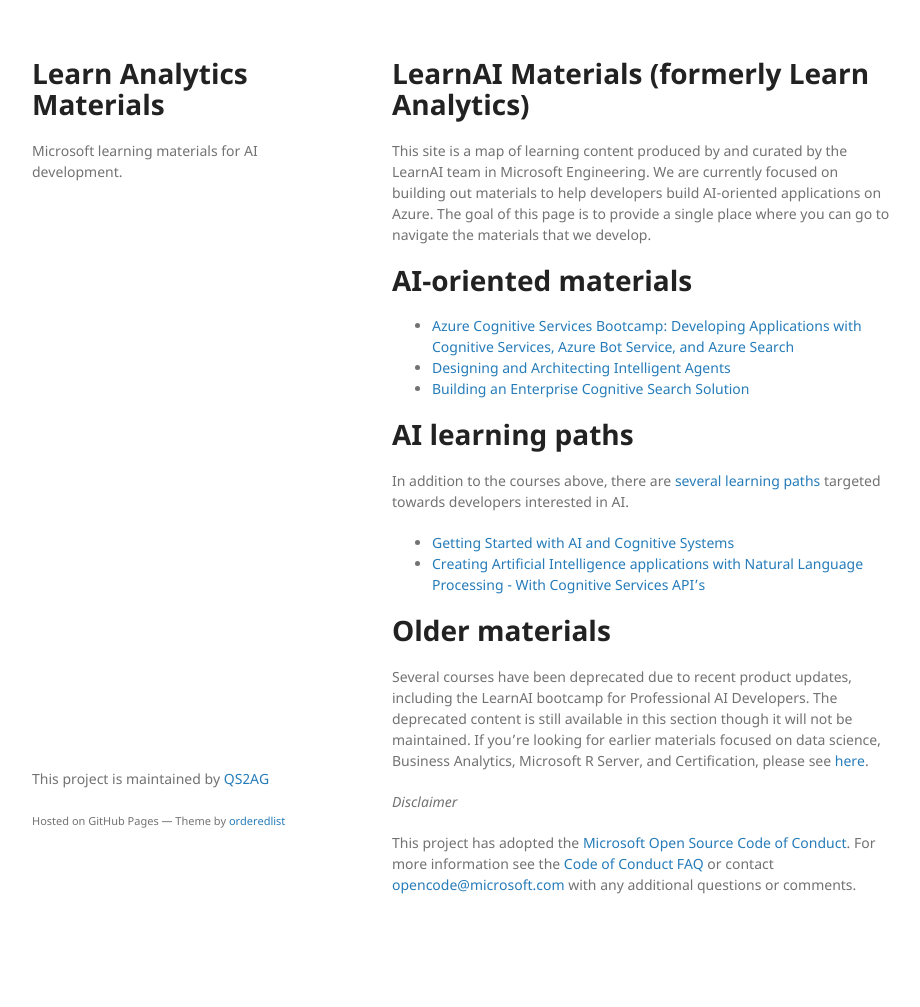
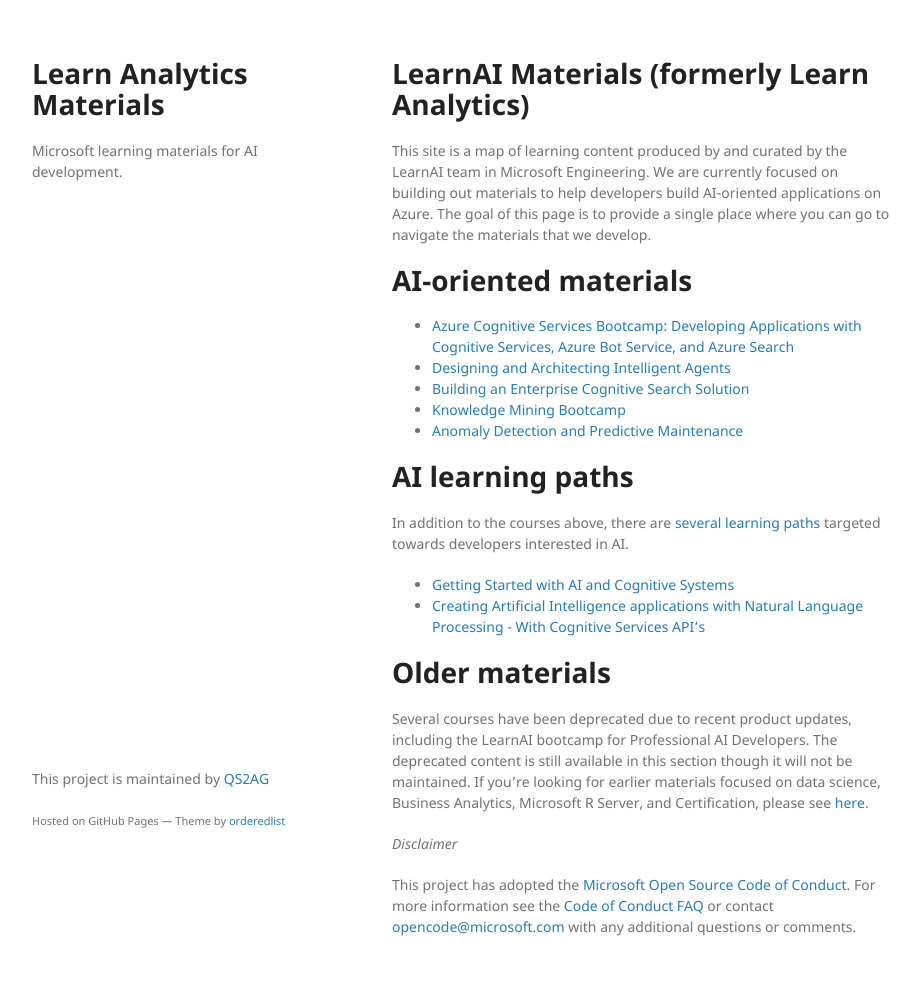
Before and after one commit to QS2AG/learnAnalytics-public, a Jekyll site: the page built from index.md, in a window 1280 px wide. Shown: the whole page, without its empty margins (178-1098 px from the left). Built offline with Jekyll 4.4.1, drawn with Linux system fonts in a browser that asks for light colours; our own code applies the rules of GitHub Pages for plain Markdown files; before the commit the page ends 965 px from its top, so only the background shows below that.

Commit message:
Update index.md

```diff
--- a/index.md
+++ b/index.md
@@ -12,6 +12,8 @@
 - [Azure Cognitive Services Bootcamp: Developing Applications with Cognitive Services, Azure Bot Service, and Azure Search][emergingbootcamp]
 - [Designing and Architecting Intelligent Agents][designingandarchitectingintelligentagents]
 - [Building an Enterprise Cognitive Search Solution][buildinganenterprisecognitivesearchsolution]
+- [Knowledge Mining Bootcamp](https://azure.github.io/LearnAI-KnowledgeMiningBootcamp/)
+- [Anomaly Detection and Predictive Maintenance](https://azure.github.io/LearnAI-ADPM/)
 
 # AI learning paths
 
```
